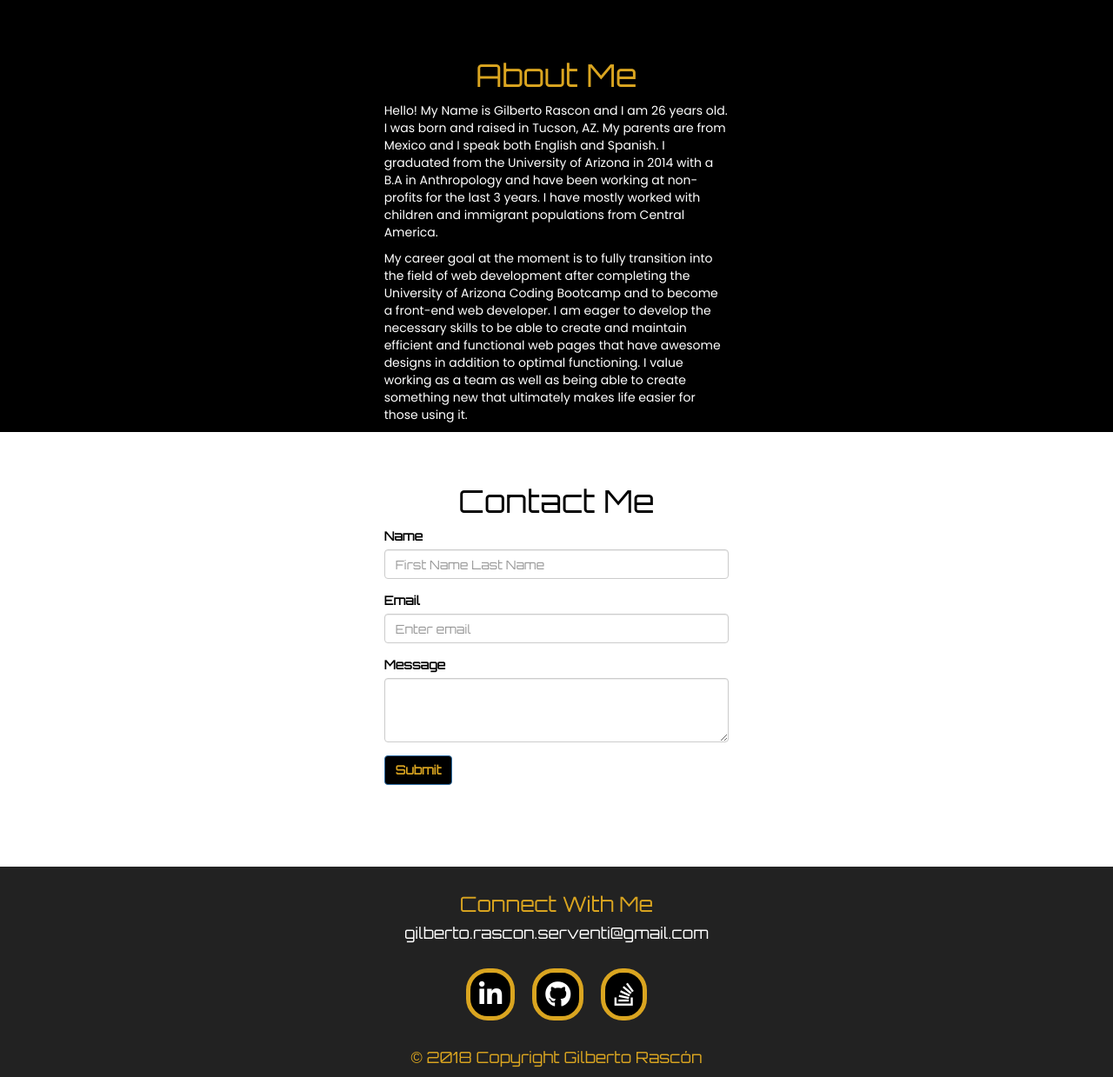
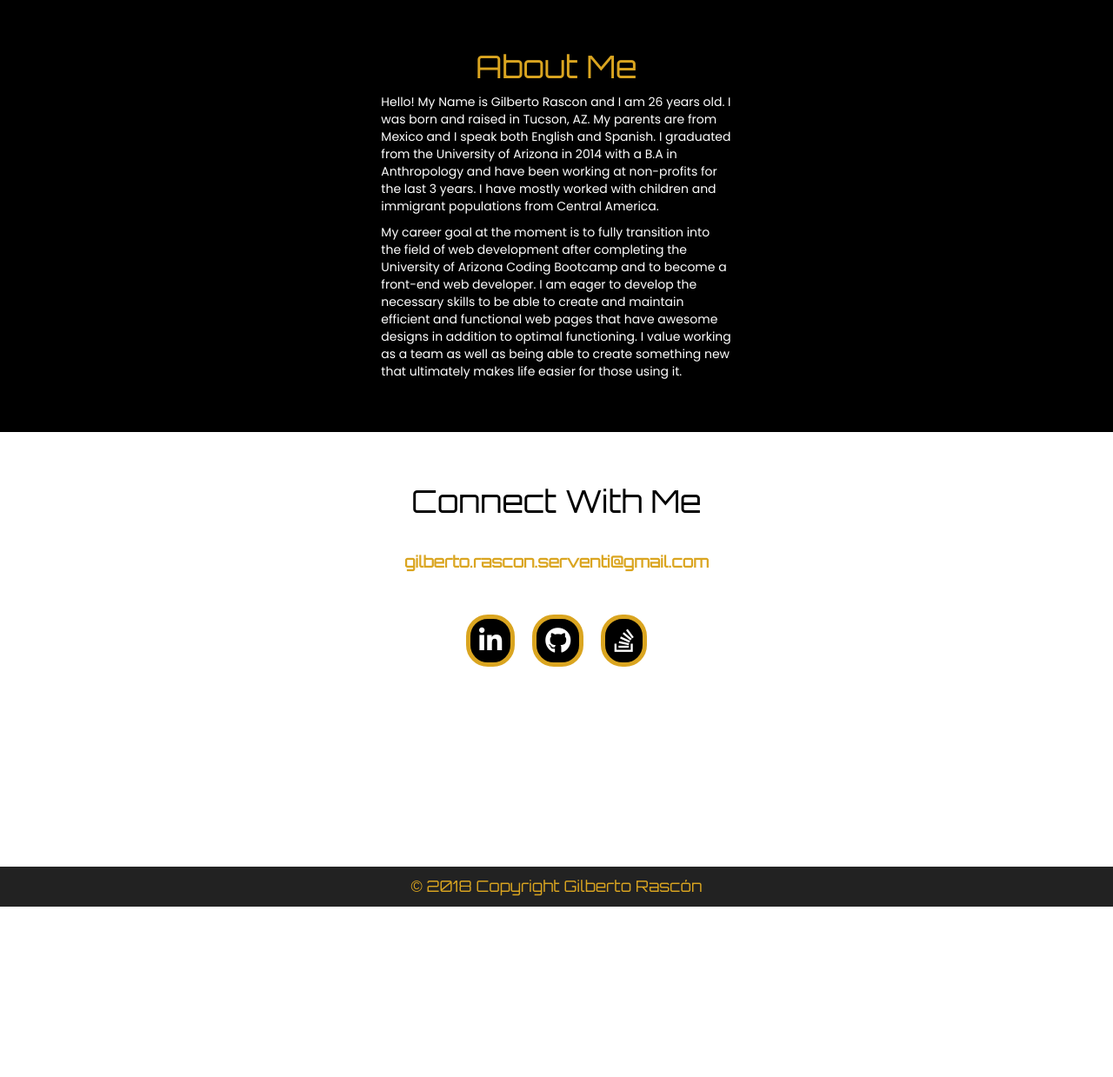
Before and after one commit to Grascon/Portfolio, a plain HTML site: page index.html in a window 1280 px wide. Shown: the part 1178-2417 px from the top of the page at 87% size. After the commit the page ends 2221 px from the top, so only its background shows below. Drawn offline with nearby package versions, Linux system fonts and the light colour scheme; a script that the page names is missing.

Commit message:
Update to make About section responsive

```diff
--- a/assets/css/style.css
+++ b/assets/css/style.css
@@ -14,10 +14,12 @@ body {
     background-color: white;
 }
 #section3 {
-    padding-top:50px;
-    height:500px;color: #fff;
+    height: 500px;
+    color: #fff;
     background-color: black;
+    padding: 40px 5px;
 }
+
 #section4 {
     padding-top:40px;
     height:500px;
@@ -68,8 +70,8 @@ p {
     background-color: black;
     color: white;
 }
-.connect{
-    background: #222;
+.connect {
+    text-align: center;
 }
 #connect {
     list-style: none;
@@ -77,7 +79,8 @@ p {
     display: inline-flex
 }
 #email{
-    color: white;
+    color: goldenrod;
+    font-weight: bold;
 }
 .fab{
     background-color: black;
@@ -89,10 +92,10 @@ p {
 
 }
 .fab:hover{
-    background-color: goldenrod;
-    color: white;
+    background-color: white;
+    color: goldenrod;
     padding: 10px;
-    border: 5px solid white;
+    border: 5px solid goldenrod;
     margin: 10px;
     border-radius: 25px;
 
--- a/index.html
+++ b/index.html
@@ -13,7 +13,7 @@
   <link href="https://fonts.googleapis.com/css?family=Orbitron" rel="stylesheet">
   <link rel="stylesheet" href="https://use.fontawesome.com/releases/v5.0.13/css/all.css" integrity="sha384-DNOHZ68U8hZfKXOrtjWvjxusGo9WQnrNx2sqG0tfsghAvtVlRW3tvkXWZh58N9jp" crossorigin="anonymous">
 </head>
-<body data-spy="scroll" data-target=".navbar" >
+<body data-spy="scroll" data-target="#myNavbar" data-offset="0">
 
 <nav class="navbar navbar-inverse navbar-fixed-top">
   <div class="container-fluid">
@@ -107,30 +107,11 @@
     <div class="row">
         <div class="col-xs-0 col-lg-4"></div>
         <div class="col-xs-12 col-lg-4">
-            <h1>Contact Me</h1>
-            <form>
-                <div class="form-group">
-                    <label for="name">Name</label>
-                    <input type="text" class="form-control" id="name" placeholder="First Name Last Name">
-                </div>
-                <div class="form-group">
-                    <label for="email">Email</label>
-                    <input type="email" class="form-control" id="email" aria-describedby="emailHelp" placeholder="Enter email">
-                </div>
-                <div class="form-group">
-                    <label for="text-area">Message</label>
-                    <textarea class="form-control" id="text-area" rows="3"></textarea>
-                </div>
-                <button type="submit" class="btn btn-primary">Submit</button>
-            </form>
-        </div>
-        <div class="col-xs-0 col-lg-4"></div>
-    </div>
-</div>
-    <footer>
             <div class="connect" >
-            <h3>Connect With Me</h3>
+                <h1>Connect With Me</h1>
+                <br>
                 <h4 id="email">gilberto.rascon.serventi@gmail.com</h4>
+                <br>
                 <ul id="connect">
                     <li>
                         <h2><a href="https://www.linkedin.com/in/gilberto-rascon/" target="_blank"><i class="fab fa-linkedin-in"></i></a></h2>
@@ -143,9 +124,15 @@
                     </li>
                 </ul>
             </div>
+        </div>
+        <div class="col-xs-0 col-lg-4"></div>
+    </div>
+</div>
+    <footer>
         <div>&copy 2018 Copyright Gilberto Rascón</div>
-
     </footer>
-
 </body>
+<script type="text/javascript">
+    $('body').scrollspy({ target: '#myNavbar' })
+</script>
 </html>
```
Lines whose indentation alone changed are shown as unchanged.
